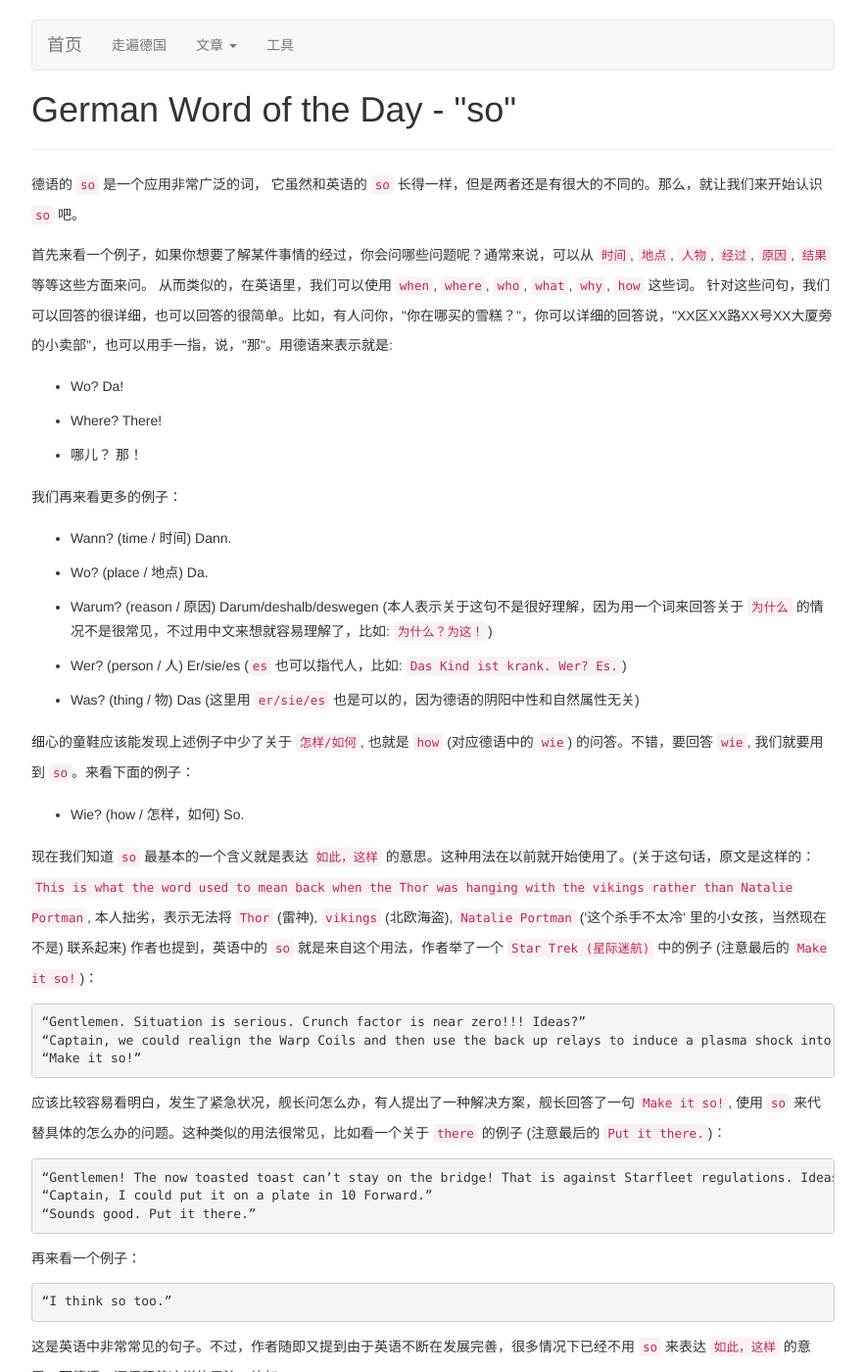
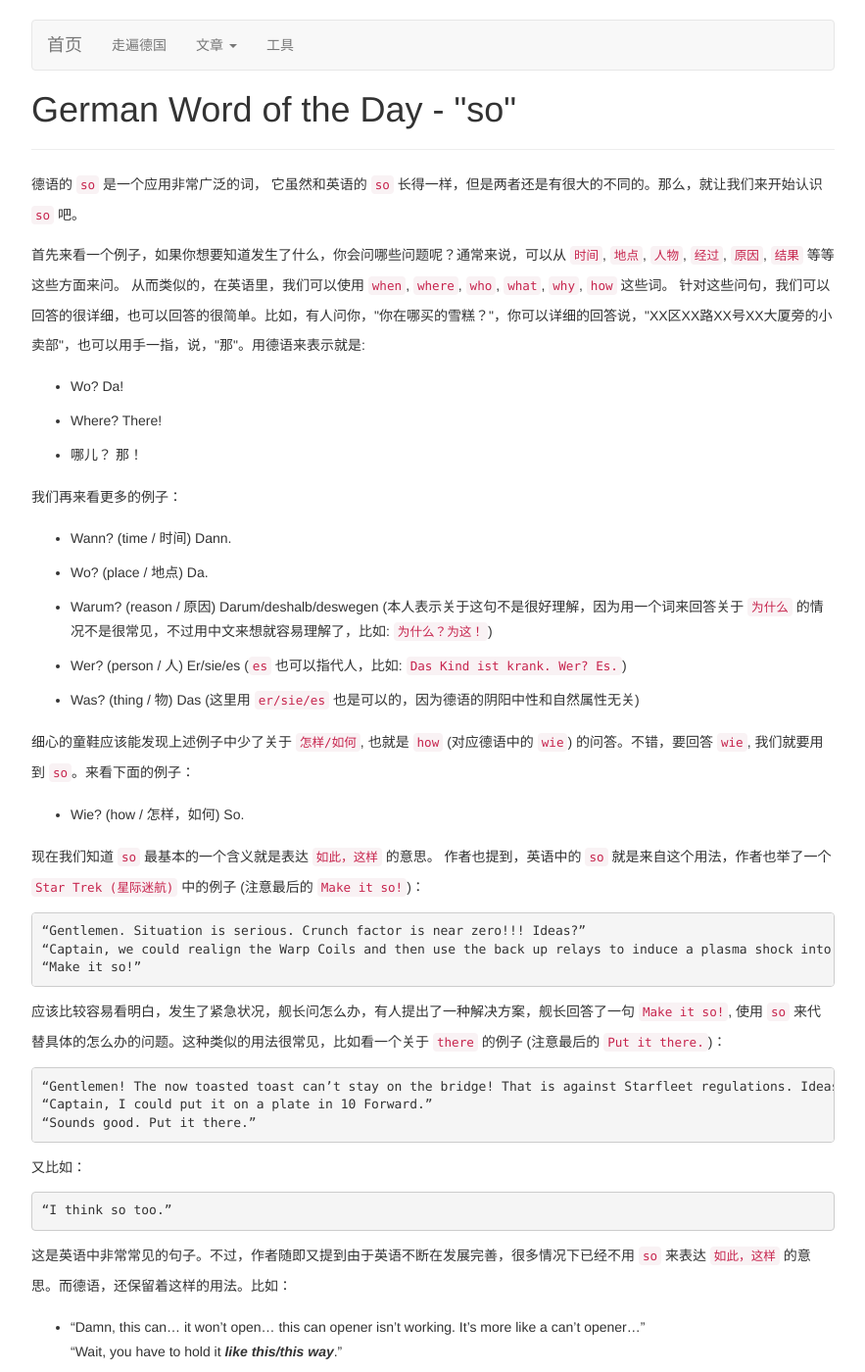
Before and after one commit to Frederick-S/GermanGarden, a Jekyll site: the page built from _posts/German Word Of The Day/2013-12-05-german-word-of-the-day-so.html, in a window 1280 px wide and 1400 px high. Shown: the whole window at 98% size, without its empty margins (198-1081 px from the left). Built offline with Jekyll 4.4.1, drawn with Linux system fonts in a browser that asks for light colours; nearby versions of some CDN libraries; comment, search, counter and statistics services are not loaded; some of the changed text lies outside the part shown.

Commit message:
Update 2013-12-05-german-word-of-the-day-so.html

```diff
--- a/_posts/German Word Of The Day/2013-12-05-german-word-of-the-day-so.html
+++ b/_posts/German Word Of The Day/2013-12-05-german-word-of-the-day-so.html
@@ -8,7 +8,7 @@ excerpt: 德语的 <code>so</code> 是一个应用非常广泛的词， 它虽
     德语的 <code>so</code> 是一个应用非常广泛的词， 它虽然和英语的 <code>so</code> 长得一样，但是两者还是有很大的不同的。那么，就让我们来开始认识 <code>so</code> 吧。
 </p>
 <p>
-    首先来看一个例子，如果你想要了解某件事情的经过，你会问哪些问题呢？通常来说，可以从 <code>时间</code>, <code>地点</code>, <code>人物</code>, <code>经过</code>, <code>原因</code>, <code>结果</code> 等等这些方面来问。
+    首先来看一个例子，如果你想要知道发生了什么，你会问哪些问题呢？通常来说，可以从 <code>时间</code>, <code>地点</code>, <code>人物</code>, <code>经过</code>, <code>原因</code>, <code>结果</code> 等等这些方面来问。
     从而类似的，在英语里，我们可以使用 <code>when</code>, <code>where</code>, <code>who</code>, <code>what</code>, <code>why</code>, <code>how</code> 这些词。 针对这些问句，我们可以回答的很详细，也可以回答的很简单。比如，有人问你，"你在哪买的雪糕？"，你可以详细的回答说，"XX区XX路XX号XX大厦旁的小卖部"，也可以用手一指，说，"那"。用德语来表示就是:
 </p>
 <ul class="item-list">
@@ -31,8 +31,8 @@ excerpt: 德语的 <code>so</code> 是一个应用非常广泛的词， 它虽
     <li>Wie? (how / 怎样，如何) So.</li>
 </ul>
 <p>
-    现在我们知道 <code>so</code> 最基本的一个含义就是表达 <code>如此，这样</code> 的意思。这种用法在以前就开始使用了。(关于这句话，原文是这样的：<code>This is what the word used to mean back when the Thor was hanging with the vikings rather than Natalie Portman</code>, 本人拙劣，表示无法将 <code>Thor</code> (雷神), <code>vikings</code> (北欧海盗), <code>Natalie Portman</code> ('这个杀手不太冷' 里的小女孩，当然现在不是) 联系起来)
-    作者也提到，英语中的 <code>so</code> 就是来自这个用法，作者举了一个 <code>Star Trek (星际迷航)</code> 中的例子 (注意最后的 <code>Make it so!</code>)：
+    现在我们知道 <code>so</code> 最基本的一个含义就是表达 <code>如此，这样</code> 的意思。
+    作者也提到，英语中的 <code>so</code> 就是来自这个用法，作者也举了一个 <code>Star Trek (星际迷航)</code> 中的例子 (注意最后的 <code>Make it so!</code>)：
 </p>
 <pre>
 “Gentlemen. Situation is serious. Crunch factor is near zero!!! Ideas?”
@@ -48,7 +48,7 @@ excerpt: 德语的 <code>so</code> 是一个应用非常广泛的词， 它虽
 “Sounds good. Put it there.”
 </pre>
 <p>
-   再来看一个例子：
+   又比如：
 </p>
 <pre>
 “I think so too.”
@@ -93,7 +93,7 @@ excerpt: 德语的 <code>so</code> 是一个应用非常广泛的词， 它虽
     <li>对不起，如果我说了什么伤害了你，那不是我的本意。</li>
 </ul>
 <p>
-    在以上的例子中，没有比 <code>so</code> 更适合的词了，虽然 <code>Wie das</code> 或者 <code>das ist wie</code> 也能让人理解，但显然 <code>so</code> 更好。
+    在上述例子中，没有比 <code>so</code> 更适合的词了，虽然 <code>Wie das</code> 或者 <code>das ist wie</code> 也能让人理解，但显然 <code>so</code> 更好。
 </p>
 <p>
     在英语中，<code>how</code> 也可以和形容词搭配，比如 <code>how fast</code>。在回答的时候，英语除了用 <code>so</code> 以外，也经常用 <code>that</code> 来回答。而在德语中，则只使用 <code>so</code>。比如：
@@ -130,7 +130,7 @@ excerpt: 德语的 <code>so</code> 是一个应用非常广泛的词， 它虽
 <p>更多的例子：</p>
 <ul class="item-list">
     <li>I try not to eat <b><i>so</i></b> much meat.</li>
-    <li>Ich versuche nicht <b><i>so</i></b> viel Fleisch zu essen.The second difference is that English often uses its so in sense of very… as an intensifier.</li>
+    <li>Ich versuche nicht <b><i>so</i></b> viel Fleisch zu essen.</li>
     <li>我试着不去吃那么多的肉。</li>
 </ul>
 <ul class="item-list">
@@ -143,13 +143,13 @@ excerpt: 德语的 <code>so</code> 是一个应用非常广泛的词， 它虽
     <li>Ich war in dem Theaterstück, das du mir empfohlen hast, und ich muss sagen, es war echt nicht <b><i>so</i></b> toll.</li>
     <li>我看了你推荐的戏剧，但老实说，它没那么好看。</li>
 </ul>
-<p>除了和形容词搭配使用外，<code>so</code> 还可以和动词，名词搭配使用。在英语中，我们可以这样说：</p>
+<p>除了和形容词搭配使用之外，<code>so</code> 还可以和动词，名词搭配使用。在英语中，我们可以这样说：</p>
 <ul class="item-list">
     <li>I’m an idiot. 我是个笨蛋。</li>
     <li>I’m <b><i>such</i></b> an idiot. 我真是个笨蛋。</li>
 </ul>
 <p>
-    在第二句话中，<code>such</code> 起到了强调的作用，在德语里，我们也可以 <code>so</code> 来这样表达，也就是：
+    在第二句中，<code>such</code> 起到了强调的作用，在德语里，我们也可以 <code>so</code> 来这样表达，也就是：
 </p>
 <ul class="item-list">
     <li>Ich bin <b><i>so</i></b> ein idiot.</li>
@@ -174,7 +174,7 @@ excerpt: 德语的 <code>so</code> 是一个应用非常广泛的词， 它虽
     <li>人们在工作的时候简直都是马屁精...真可怕</li>
 </ul>
 <p>
-    到目前为止，我们知道德语的 <code>so</code> 可以强调形容词，名词，但是在英语中，<code>so</code> 还可以强调动词。来看例子：
+    到目前为止，我们知道德语的 <code>so</code> 可以强调形容词，名词，但是在英语中，<code>so</code> 还可以强调动词。例如：
 </p>
 <ul class="item-list">
     <li>I <b><i>sooo</i></b> want to go to that concert. 我真想去那个音乐会。</li>
@@ -193,14 +193,14 @@ excerpt: 德语的 <code>so</code> 是一个应用非常广泛的词， 它虽
     <li>我会 <b><i>那样</i></b> 去音乐会。(而不是 <code>我真想去音乐会</code>)</li>
 </ul>
 <p>
-    再例如，你遇见了你的朋友，你穿着西装打着领带要去听 Panthera 的音乐会，你的朋友可能会问：
+    又比如，你遇见了你的朋友，你穿着西装打着领带要去听 Panthera 的音乐会，你的朋友可能会问：
 </p>
 <ul class="item-list">
     <li>Willst du <b><i>SOOO</i></b> auf’s Konzert???</li>
     <li>你就 (穿成) 这样去音乐会吗？</li>
 </ul>
 <p>
-    所以，德语里 <code>so</code> 不能像英语一样用来强调一个动词，这种情况下比较适合的一个词是 <code>unbedingt</code>:
+    所以，德语里 <code>so</code> 不能像英语一样用来强调一个动词，这种情况下比较合适的一个词是 <code>unbedingt</code>:
 </p>
 <ul class="item-list">
     <li>Ich will <b><i>unbedingt</i></b> zu dem Konzert gehen. 我真想去那个音乐会。</li>
@@ -241,13 +241,13 @@ excerpt: 德语的 <code>so</code> 是一个应用非常广泛的词， 它虽
     <li>Thomas 累了。Maria 也是。所以他们去上床睡觉了。</li>
 </ul>
 <p>
-    此外，德语的 <code>also</code> 也可以用来表示 <code>那，那么</code> 的意思 (这里的原话是： <code>it is also used as a sort for filler</code>, <code>filler</code> 表示填充物的意思，放在句中整个句子就变得有点难懂，德语 <code>also</code> 除了表因果外，另外的就是位于句首表示 <code>那，那么</code> 之意，所以这里我就按自己的理解来翻译了。。。有错请不吝指出)，例如：
+    此外，德语的 <code>also</code> 也可以用来表示 <code>那，那么</code> 的意思，例如：
 </p>
 <ul class="item-list">
     <li><b><i>So</i></b>…. I’ll recap. 那么...我来总结一下。</li>
     <li><b><i>Also</i></b>… ich fasse mal zusammen. 那么...我来总结一下吧。(<code>zusammenfassen</code> 总结/概括，可分动词)</li>
 </ul>
-<p>不过，总体来说，德语中 <code>also</code> 并不是使用的较频繁。和英语的 <code>so</code> 类似，德语的 <code>also</code> 表示的因果关系并不是一个长期的影响过程，更多的是一种短期的结果导向，比如，在一步步解释什么东西的时候 (捂脸。。。) 在这层意思上，德语的 <code>also</code> 和英语的 <code>so</code> 并没有多大区别。</p>
+<p>不过，总体来说，德语中 <code>also</code> 并不是使用的很频繁。和英语的 <code>so</code> 类似，德语的 <code>also</code> 表示的因果关系并不是一个长期的影响过程，更多的是一种短期的结果导向，比如，在一步步地解释某样东西的时候 (捂脸。。。) 在这层意思上，德语的 <code>also</code> 和英语的 <code>so</code> 并没有多大区别。</p>
 <p>但是，在下面的例子中，我们就不能使用 <code>also</code> 了。</p>
 <ul class="item-list">
     <li>"I'm hungry."</li>
@@ -311,7 +311,7 @@ excerpt: 德语的 <code>so</code> 是一个应用非常广泛的词， 它虽
     <li>Thomas 不像他的兄弟。</li>
 </ul>
 <p>
-    在上面这些例子中，我们也可以省略 <code>so</code>，我们甚至并不是在进行比较的时候都需要用到 <code>so</code>。不过加上 <code>so</code> 使得比较更直观。
+    在上面这些例子中，我们也可以省略 <code>so</code>，在进行比较的时候 <code>so</code> 并不是必须的。不过加上 <code>so</code> 更直观。
 </p>
 <ul class="item-list">
     <li>Schnell wie ein Tiger.</li>
@@ -324,8 +324,8 @@ excerpt: 德语的 <code>so</code> 是一个应用非常广泛的词， 它虽
     <li>和老虎一样快。</li>
 </ul>
 <p>
-    此外，作者还提到了一个比较特殊的例子，在德语里，<code>so</code> 也可以表示 <code>if (如果)</code> 或者 <code>in case (万一)</code> 的意思。但是这种用法比较少见，而且人们也基本不会再日常对话里用到，
-    不过，它可能会用在书面语中，比如：
+    此外，作者还提到了一个比较特殊的例子，在德语里，<code>so</code> 也可以表示 <code>if (如果)</code> 或者 <code>in case (万一)</code> 的意思。但是这种用法比较少见，而且人们也基本不会在日常对话里使用，
+    不过，它可能会出现在书面语中，比如：
 </p>
 <ul class="item-list">
     <li><b><i>So</i></b> du der wahre Besitzer des magsichen Elfenbogens bist, wird der Drachengreif dir gehorchen.</li>
@@ -341,7 +341,7 @@ excerpt: 德语的 <code>so</code> 是一个应用非常广泛的词， 它虽
 <p>
     另外，英语的 <code>if so</code> 对应的是德语的 <code>wenn ja...</code>, 而不是 <code>wenn so</code>。
     两种 <code>so</code> 主要有两点不同：德语的 <code>so</code> 用在比较的时候类似于英语的 <code>as</code>, 英语里的 <code>so</code> 用在句首或者作为连词的时候，与德语的 <code>also</code> 类似。而英语的 <code>also</code> 类似于德语的 <code>auch</code>。
-    德语的 <code>auch</code> 也类似英语的 <code>even</code>。而英语的 <code>even</code> 类似于德语的 <code>eben</code>。但是英语的 <code>even</code> 又被翻译成德语的 <code>sogar</code>。而 <code>sogar</code> 有来自于 <code>so</code>。。。(作者自己都晕了)
+    德语的 <code>auch</code> 也类似英语的 <code>even</code>。而英语的 <code>even</code> 类似于德语的 <code>eben</code>。但是英语的 <code>even</code> 又被翻译成德语的 <code>sogar</code>。而 <code>sogar</code> 又来自于 <code>so</code>。。。(作者自己都晕了)
 </p>
 <p>
     最后，一起来看一下 <code>so</code> 的常见表达吧。
@@ -383,7 +383,7 @@ excerpt: 德语的 <code>so</code> 是一个应用非常广泛的词， 它虽
     <li><b><i>So, so</i></b>.</li>
 </ul>
 <p>
-    两个 <code>so</code> 的意思和一个 <code>so</code> 不一样，它用在你对某人说的话表示非常怀疑的时候。例如：
+    两个 <code>so</code> 的意思和一个 <code>so</code> 不一样，它用在你非常怀疑某人说的话的时候。例如：
 </p>
 <ul class="item-list">
     <li><b><i>So, so</i></b>. Der Hund hat also deine Hausaufgaben gefressen, wie?</li>
@@ -477,7 +477,7 @@ excerpt: 德语的 <code>so</code> 是一个应用非常广泛的词， 它虽
     <li><b><i>usw</i></b>.</li>
 </ul>
 <p>
-    另外，还有一个和 “等等” 有些类似的词组是 <code>oder so</code>，对应英语的 <code>or something (like that)</code>，也就是 “之类” 的意思，在句子用作为一种补充的作用，是句子在表达上更婉转一些。例如：
+    此外，还有一个和 “等等” 有些类似的词组是 <code>oder so</code>，对应英语的 <code>or something (like that)</code>，也就是 “之类” 的意思，在句子用作为一种补充的作用，使句子在表达上更婉转一些。例如：
 </p>
 <ul class="item-list">
     <li>Er war müde <b><i>oder so</i></b> (was).</li>
```
Also changed, not shown: other parts of _posts/German Word Of The Day/2013-12-05-german-word-of-the-day-so.html (+3 -3 lines).
